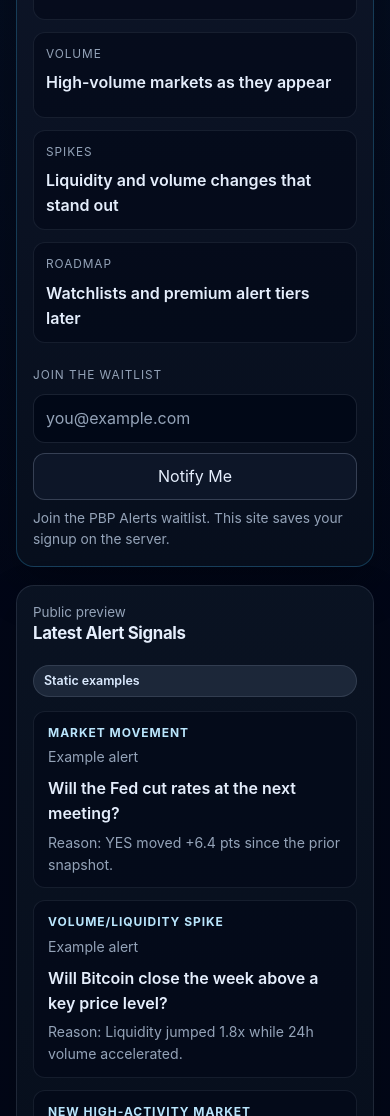
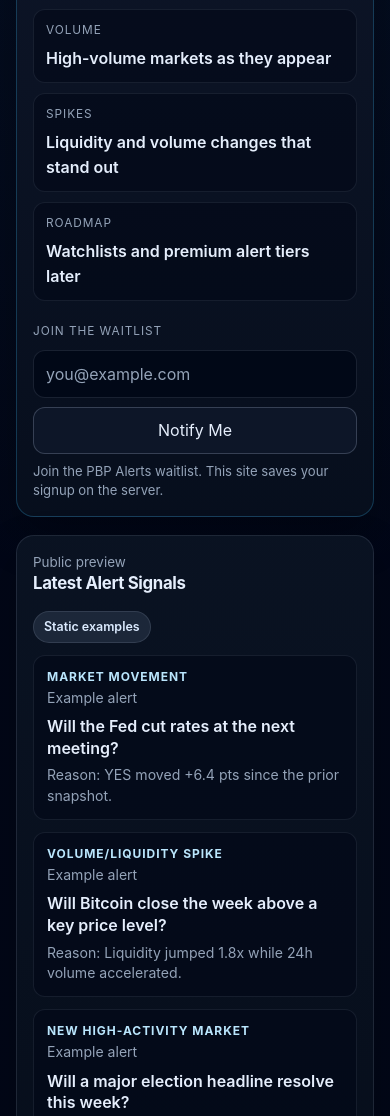
Before and after one commit to dreadmetal111/paid-by-polymarket-os, a website: page public/index.html in a window 390 px wide. Shown: the part 884-2000 px from the top of the page. Drawn offline with Linux system fonts and the light colour scheme; no server answers.

Commit message:
Polish PBP Alerts mobile layout

```diff
--- a/public/index.html
+++ b/public/index.html
@@ -11,7 +11,7 @@
       name="description"
       content="Paid by Polymarket OS is a live market-discovery and execution-prep product for scanning prediction markets faster."
     />
-    <link rel="stylesheet" href="/style.css?v=pbp-alerts-preview-1" />
+    <link rel="stylesheet" href="/style.css?v=pbp-alerts-mobile-1" />
   </head>
   <body>
     <header id="hero">
--- a/public/style.css
+++ b/public/style.css
@@ -231,6 +231,11 @@ details summary {
   border-color: rgba(56, 189, 248, 0.24);
 }
 
+.pbp-alerts-intro-card,
+.pbp-alerts-example-card {
+  overflow-wrap: anywhere;
+}
+
 .pbp-alerts-copy {
   max-width: 760px;
   color: var(--muted);
@@ -267,6 +272,11 @@ details summary {
   margin-top: 8px;
 }
 
+.pbp-alert-waitlist-row input,
+.pbp-alert-waitlist-row button {
+  min-height: 46px;
+}
+
 .pbp-alert-waitlist-row button {
   min-width: 118px;
 }
@@ -300,6 +310,14 @@ details summary {
   background: rgba(2, 8, 23, 0.58);
 }
 
+.pbp-example-alert .alert-message {
+  line-height: 1.35;
+}
+
+.pbp-example-alert .alert-time {
+  line-height: 1.45;
+}
+
 .pbp-example-alert-topline {
   display: flex;
   align-items: center;
@@ -318,6 +336,7 @@ details summary {
   font-size: 0.75rem;
   font-weight: 700;
   letter-spacing: 0.08em;
+  line-height: 1.25;
   text-transform: uppercase;
 }
 
@@ -483,12 +502,65 @@ pre {
     padding: 16px;
   }
 
+  .pbp-alerts-section {
+    margin-top: 14px;
+  }
+
+  .pbp-alerts-intro-card,
+  .pbp-alerts-example-card {
+    padding: 16px;
+  }
+
+  .pbp-alerts-copy {
+    font-size: 0.92rem;
+    line-height: 1.5;
+  }
+
+  .pbp-alert-feature-grid {
+    gap: 10px;
+    margin-top: 14px;
+  }
+
+  .pbp-alert-feature {
+    min-height: auto;
+    padding: 11px 12px;
+  }
+
+  .pbp-alert-waitlist-form {
+    margin-top: 16px;
+  }
+
   .market-meta {
     grid-template-columns: 1fr;
   }
 
   .pbp-alert-waitlist-row {
     grid-template-columns: 1fr;
+    gap: 9px;
+  }
+
+  .pbp-alert-waitlist-row button {
+    min-width: 0;
+    width: 100%;
+  }
+
+  .pbp-alert-waitlist-status {
+    font-size: 0.82rem;
+    line-height: 1.45;
+  }
+
+  .pbp-alerts-example-header {
+    align-items: flex-start;
+    gap: 8px;
+    margin-bottom: 12px;
+  }
+
+  .pbp-alerts-example-header .signal {
+    align-self: flex-start;
+  }
+
+  .pbp-example-alert {
+    padding: 13px;
   }
 
   .pbp-example-alert-topline {
@@ -515,3 +587,20 @@ pre {
     text-align: center;
   }
 }
+
+@media (max-width: 380px) {
+  header,
+  main {
+    padding-left: 12px;
+    padding-right: 12px;
+  }
+
+  .pbp-alerts-intro-card,
+  .pbp-alerts-example-card {
+    padding: 14px;
+  }
+
+  .pbp-example-alert {
+    padding: 12px;
+  }
+}
```
